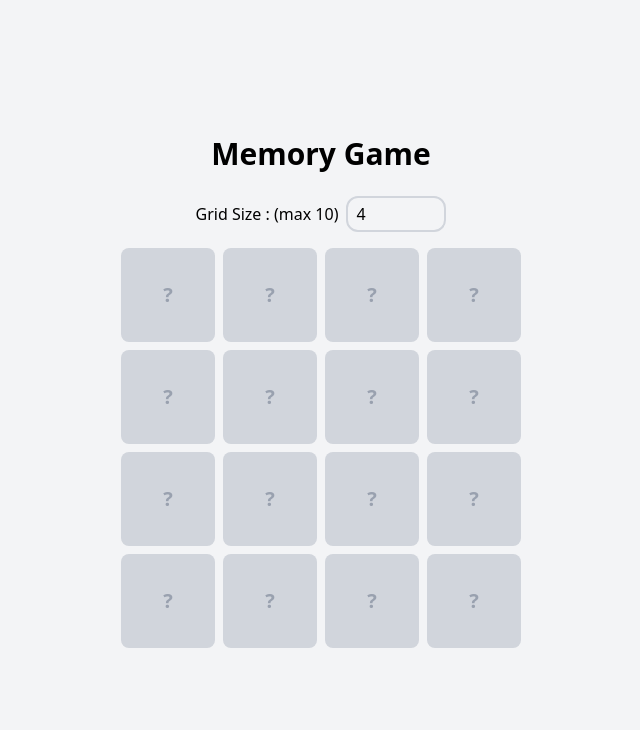
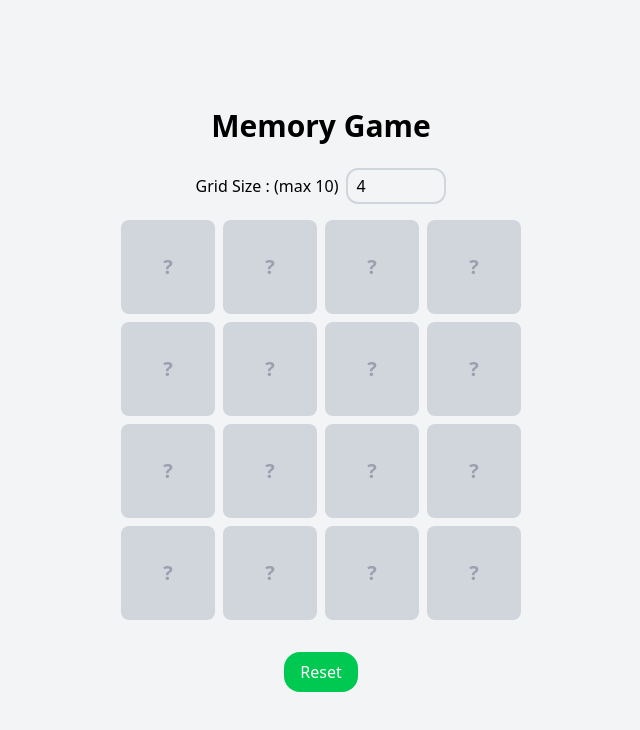
Before and after one commit to aashikofsach/Memory_Game_MCQ, a React (Vite) app: page / in a window 1280 px wide. Shown: the top 730 px of the page, without its empty margins (319-959 px from the left). Built offline with nearby package versions, Linux system fonts and the light colour scheme.

Commit message:
write the UI rendering conditions for Won message and play and reset button

```diff
--- a/src/components/MemoryGame.jsx
+++ b/src/components/MemoryGame.jsx
@@ -9,7 +9,7 @@ function MemoryGame() {
   const [solved, setSolved] = useState([])
   const [disabled, setDisabled] = useState([]);
 
-  const [won, setWon] = useState();
+  const [won, setWon] = useState(true);
 
   function handleGridChangeSize(e) {
     // console.log("jai ")
@@ -110,9 +110,16 @@ function MemoryGame() {
       {/* gameboard */}
       <div className={`grid gap-2 mb-4 `} style={{ gridTemplateColumns: `repeat(${gridSize} , 1fr)`, width: `${gridSize * 100}px` }}>
         {
-          cards.map((card) => <div className={`aspect-square flex items-center justify-center text-xl font-bold cursor-pointer rounded-lg  text-gray-400 transition-all duration-300 ${isFlipped(card.id) ? isSolved(card.id) ? `bg-green-500 text-white`: `bg-blue-500 text-white` : `bg-gray-300 text-gray-400`}`} key={card.id} onClick={() => handleClick(card.id)}>{isFlipped(card.id) ? card.number : "?"}</div>)
+          cards?.map((card) => <div className={`aspect-square flex items-center justify-center text-xl font-bold cursor-pointer rounded-lg  text-gray-400 transition-all duration-300 ${isFlipped(card.id) ? isSolved(card.id) ? `bg-green-500 text-white`: `bg-blue-500 text-white` : `bg-gray-300 text-gray-400`}`} key={card.id} onClick={() => handleClick(card.id)}>{isFlipped(card.id) ? card.number : "?"}</div>)
         }
       </div>
+      {/* Victory Message */}
+    {won &&  <div className='text-4xl font-bold text-green-500 animate-bounce mt-4'>You Won !</div>}
+
+    {/* Reset and Play Again button */}
+    <button className='mt-4 px-4 py-2 bg-green-500 text-white rounded-2xl hover:bg-green-600 transition-colors duration-200'>
+      {won ? "Play Again" : "Reset"}
+    </button>
     </div>
   )
 }
```
